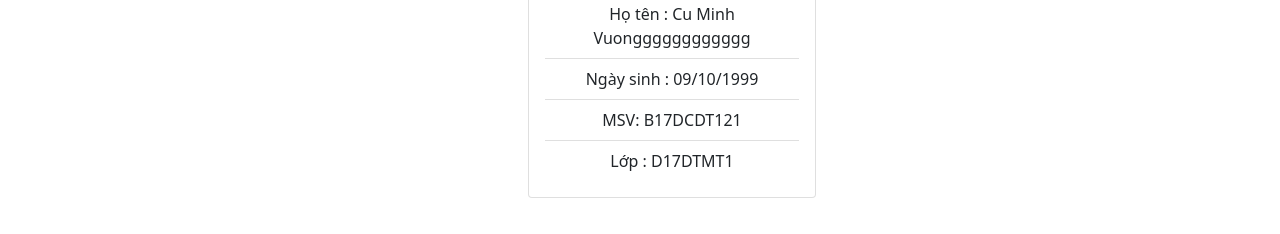
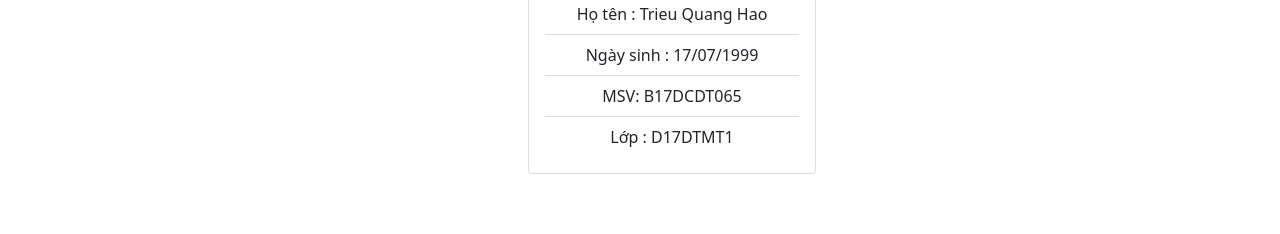
Before and after one commit to hoangstrong99/IOT, a plain HTML site: page tv2.html in a window 1280 px wide. Shown: the part 326-560 px from the top of the page. Drawn offline with nearby package versions, Linux system fonts and the light colour scheme.

Commit message:
tv2 push code

```diff
--- a/tv2.html
+++ b/tv2.html
@@ -47,13 +47,13 @@
     </div>
     <div class="col ">
       <div class="card text-center" style="width: 18rem; margin-left: 66px;">
-  <img src="https://ict-imgs.vgcloud.vn/2020/09/01/19/huong-dan-tao-facebook-avatar.jpg" class="card-img-top" alt="...">
+  <img src="https://www.facebook.com/photo?fbid=2501029366871681&set=a.1380248138949815">
   <div class="card-body">
     <h5 class="card-title">Thông tin sinh viên</h5>
   <ul class="list-group list-group-flush">
-    <li class="list-group-item">Họ tên : Cu Minh Vuongggggggggggg</li>
-	<li class="list-group-item">Ngày sinh : 09/10/1999</li>
-    <li class="list-group-item">MSV: B17DCDT121</li>
+    <li class="list-group-item">Họ tên : Trieu Quang Hao</li>
+	<li class="list-group-item">Ngày sinh : 17/07/1999</li>
+    <li class="list-group-item">MSV: B17DCDT065</li>
     <li class="list-group-item">Lớp : D17DTMT1</li>
   </ul>
   </div>
```
